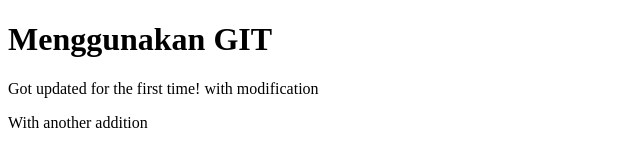
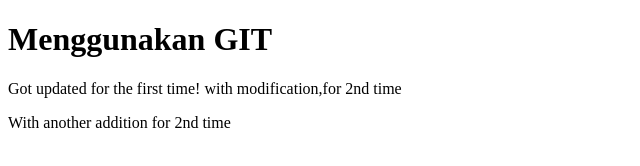
Before and after one commit to JasonSetiawanWG/tekweb, a plain HTML site: page index.html in a window 1280 px wide. Shown: the whole page, without its empty margins (0-640 px from the left). Drawn offline with Linux system fonts and the light colour scheme.

Commit message:
Added todays modification 2nd time

```diff
--- a/index.html
+++ b/index.html
@@ -7,7 +7,7 @@
 </head>
 <body>
     <h1>Menggunakan GIT</h1>
-    <p>Got updated for the first time! with modification</p>
-    <p> With another addition</p>
+    <p>Got updated for the first time! with modification,for 2nd time</p>
+    <p> With another addition for 2nd time</p>
 </body>
 </html>
```
